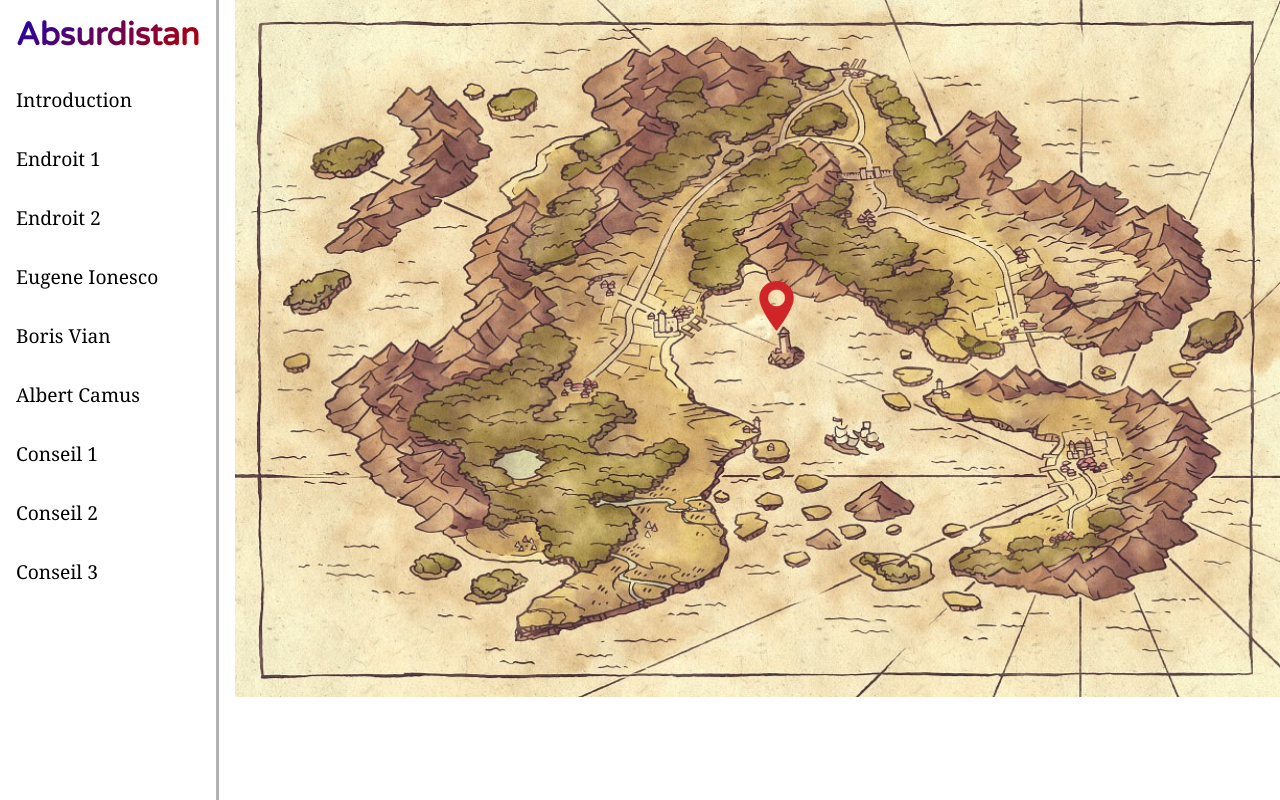
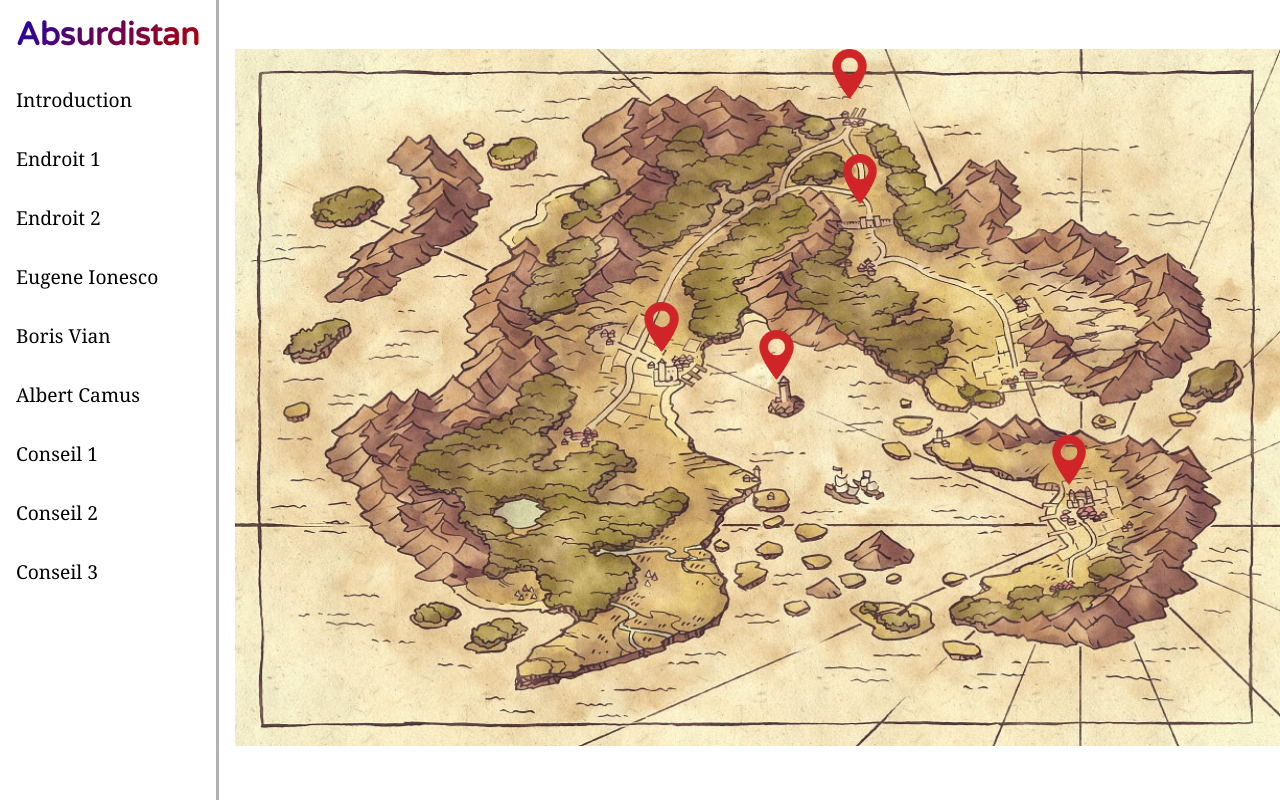
Before and after one commit to Dutu2019/Absurdistan, a React (Create React App) app: page / in a window 1280 px wide. Built offline with nearby package versions, Linux system fonts and the light colour scheme.

Commit message:
Added active to pings

```diff
--- a/src/components/Map/Map.css
+++ b/src/components/Map/Map.css
@@ -9,4 +9,5 @@
   position: relative;
   width: 100%;
   height: fit-content;
+  margin: auto;
 }
--- a/src/components/Map/Map.jsx
+++ b/src/components/Map/Map.jsx
@@ -1,11 +1,15 @@
-import React, { useEffect, useRef, useState } from "react";
+import React, { useContext, useEffect, useState } from "react";
 import "./Map.css";
 import map from "../../img/map.jpg";
 import Ping from "../../components/Ping/Ping";
+import { ActiveContext } from "../../contexts/Active";
 
 export default function Map() {
   const [positions, setPositions] = useState([]);
   const [windowWidth, setWindowWidth] = useState(window.innerWidth);
+  const activeContext = useContext(ActiveContext)
+
+  // Ping displacement temp fix
   useEffect(() => {
     const onResize = () => {
       setWindowWidth(window.innerWidth);
@@ -19,9 +23,31 @@ export default function Map() {
 
   useEffect(() => {
     if (windowWidth < 1300) {
-      setPositions(["40%", "50%"]);
+      setPositions([
+        "40%",
+        "50%",
+        "55%",
+        "78%",
+        "36%",
+        "39%",
+        "15%",
+        "58%",
+        "0%",
+        "57%",
+      ]);
     } else {
-      setPositions(["45%", "51.5%"]);
+      setPositions([
+        "45%",
+        "51.5%",
+        "60%",
+        "79.5%",
+        "41%",
+        "40.5%",
+        "20%",
+        "59.5%",
+        "5%",
+        "58.5%"
+      ]);
     }
   }, [windowWidth]);
 
@@ -31,6 +57,18 @@ export default function Map() {
       <Ping top={positions[0]} left={positions[1]} id="1">
         Helo
       </Ping>
+      <Ping top={positions[2]} left={positions[3]} id="2">
+        Helo
+      </Ping>
+      <Ping top={positions[4]} left={positions[5]} id="3">
+        Helo
+      </Ping>
+      <Ping top={positions[6]} left={positions[7]} id="4">
+        Helo
+      </Ping>
+      <Ping top={positions[8]} left={positions[9]} id="5">
+        Helo
+      </Ping>
     </div>
   );
 }
--- a/src/components/Ping/Ping.jsx
+++ b/src/components/Ping/Ping.jsx
@@ -1,4 +1,4 @@
-import React, { useContext, useState } from "react";
+import React, { useContext, useEffect, useState } from "react";
 import "./Ping.css";
 import ping from "../../img/ping.png";
 import { ActiveContext } from "../../contexts/Active";
@@ -6,10 +6,24 @@ import { ActiveContext } from "../../contexts/Active";
 export default function Ping(props) {
   const id = props.id;
   const activeContext = useContext(ActiveContext);
-  const [active, setActive] = useState(activeContext.id);
+  const [active, setActive] = useState(false);
   const style = { top: props.top, left: props.left };
 
-  const handleClick = () => {};
+  useEffect(() => {
+    if (activeContext.active === id) {
+      setActive(true);
+    } else {
+      setActive(false);
+    }
+  }, [activeContext.active]);
+
+  const handleClick = () => {
+    if (active) {
+      activeContext.setActive();
+    } else {
+      activeContext.setActive(id);
+    }
+  };
 
   return (
     <div className="Ping" style={style} onClick={handleClick}>
--- a/src/contexts/Active.jsx
+++ b/src/contexts/Active.jsx
@@ -2,13 +2,7 @@ import React, { createContext, useState } from "react";
 
 export const ActiveContext = createContext();
 export default function Active(props) {
-  const [active, setActive] = useState({
-    1: false,
-    2: false,
-    3: false,
-    4: false,
-    5: false,
-  });
+  const [active, setActive] = useState([]);
 
   return (
     <ActiveContext.Provider value={{ active, setActive }}>
```
